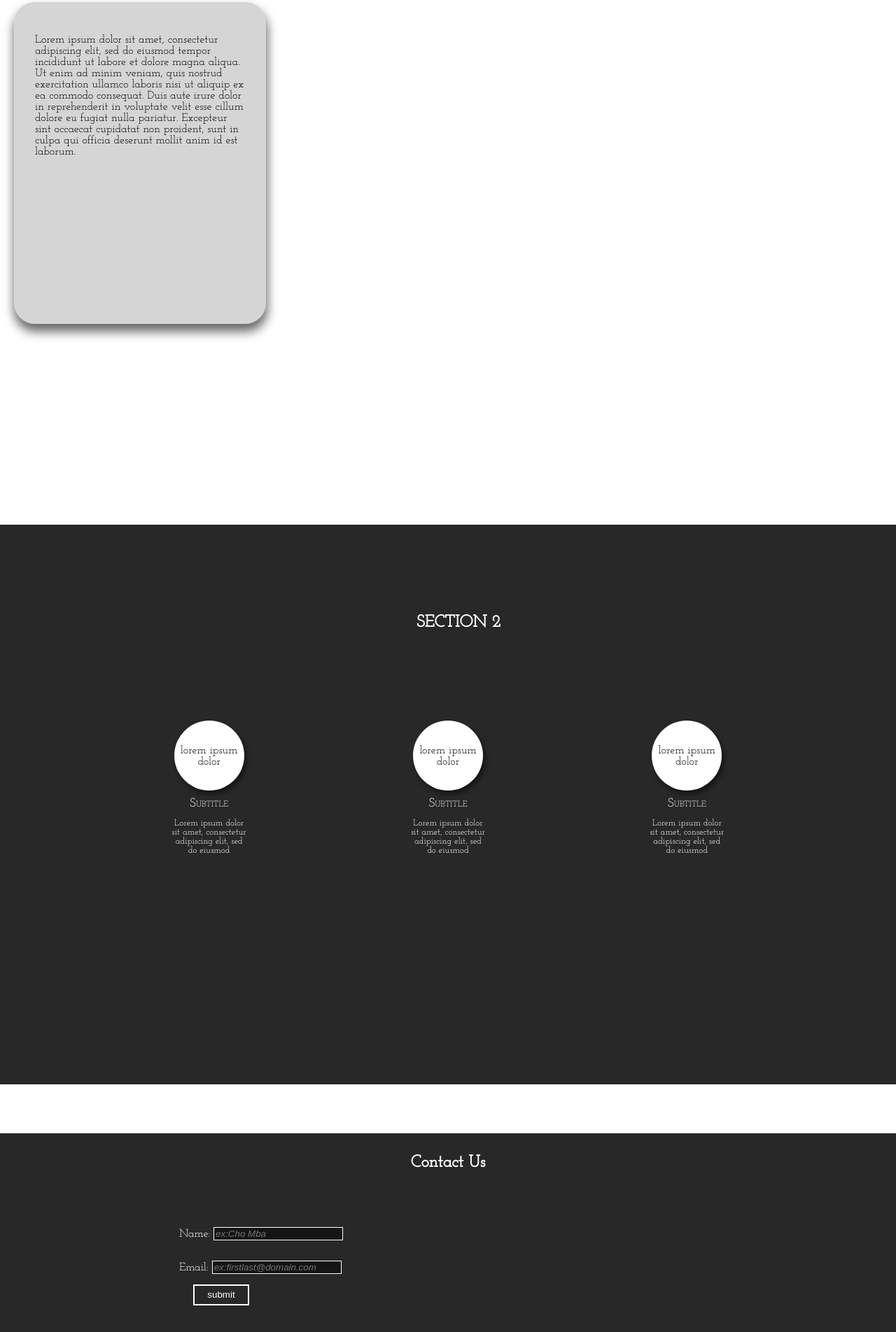
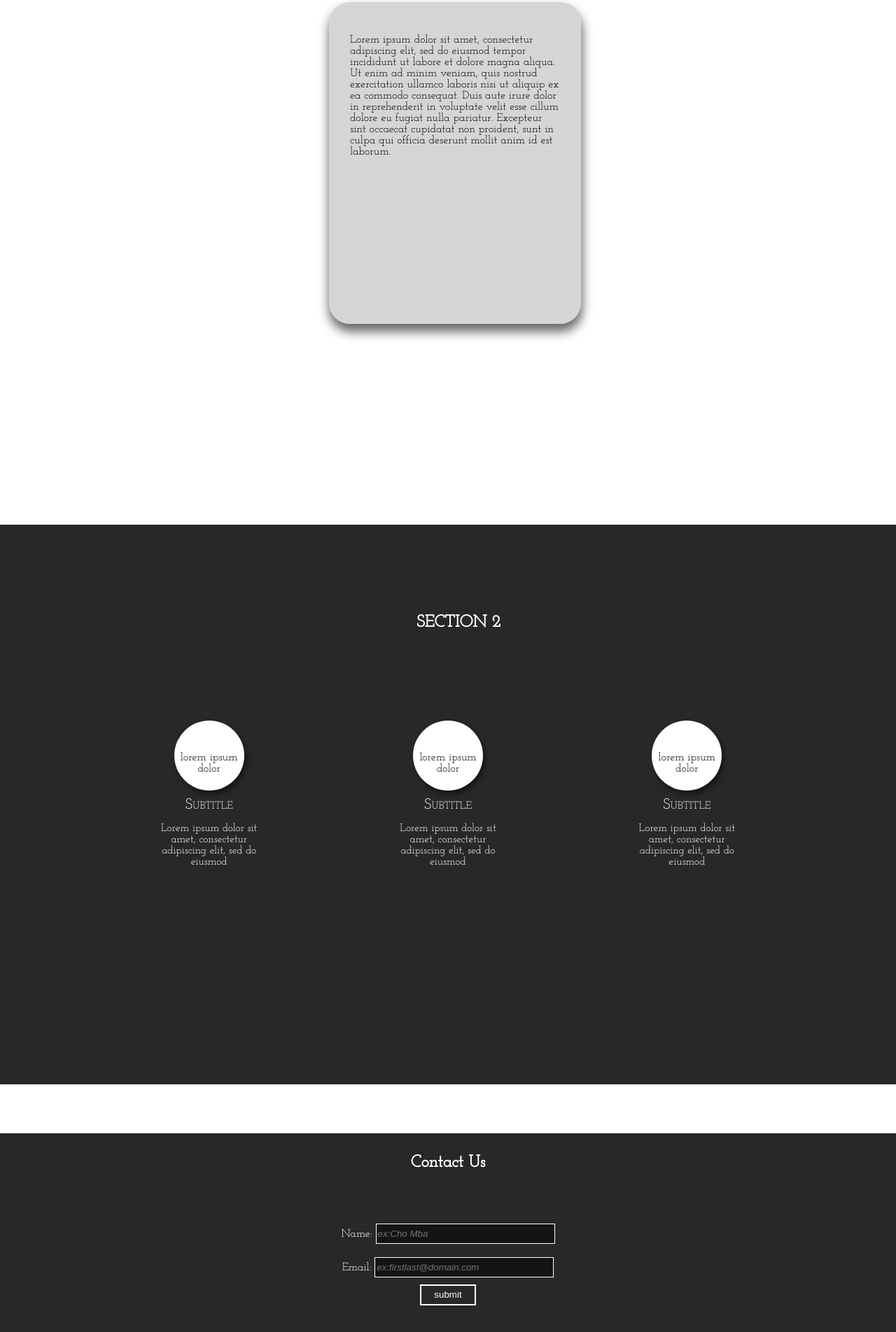
Before and after one commit to jdottab/sample-site, a plain HTML site: page index.html in a window 1280 px wide. Shown: the part 874-2778 px from the top of the page at 70% size. Drawn offline with Linux system fonts and the light colour scheme.

Commit message:
Update style.css
Made fonts bigger, changed formatting of some components

```diff
--- a/style.css
+++ b/style.css
@@ -67,7 +67,7 @@ section{
 }
 .nav-item{
     margin: auto 10px;
-    font-size: .9em;
+    cursor: pointer;
 }
 .titles{
     position: absolute;
@@ -154,6 +154,7 @@ section{
     color: var(--secondary-color);
     font-size: 1.8em;
     text-shadow: 1px 2px 15px var(--bkg-color);
+    text-align: center;
 }
 .sec-bkg{
     position: fixed;
@@ -162,6 +163,8 @@ section{
 }
 .info{
     margin-left: 20px;
+    display: flex;
+    flex-direction: row;
 }
 .paragraph{
     width: 300px;
@@ -171,6 +174,7 @@ section{
     padding: 30px;
     box-shadow: 1px 10px 15px 1px rgba(0, 0, 0, 0.599);
     border-radius: 30px;
+    margin: 0px auto;
 }
 /*SECTION 2*/
 .sec2{
@@ -206,11 +210,14 @@ section{
     margin: 0px;
     text-align: center;
     bottom: 35%;
-    top: 35%;
+    top: 45%;
+    left: 0;
+    right: 0;
     z-index: 5;
 }
 .diff-txt{
     display: none;
+    position: absolute
 }
 @keyframes hovered {
     from{transform: translateY(100%);}
@@ -243,7 +250,9 @@ section{
     margin: 0px;
     text-align: center;
     bottom: 35%;
-    top: 35%;
+    top: 45%;
+    left: 0;
+    right: 0;
     z-index: 5;
     display: block;
     color: var(--secondary-color);
@@ -255,11 +264,12 @@ section{
     justify-content: center;
 }
 .blurb{
-    width: 110px;
-    height: 110px;
+    width: 170px;
+    height: 170px;
     margin: auto;
     color: var(--secondary-color);
     text-align: center;
+    font-size: larger;
 }
 .blurb h5{
     font-size: 1.1em;
@@ -286,6 +296,9 @@ section{
     top: 30%;
     left: 20%;
     right: 20%;
+    display: flex;
+    flex-direction: column;
+    align-items: center;
 }
 .label{
     display: inline-block;
@@ -296,6 +309,8 @@ section{
     border: 1px solid var(--secondary-color);
     color: var(--secondary-color);
     font-style:italic;
+    width: 250px;
+    height: 25px;
 }
 
 /*RESPONSIVE WEB DESIGN*/
```
